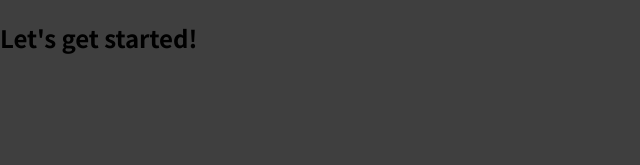
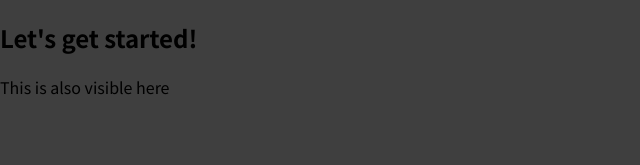
Before and after one commit to prajjwal2411/react-udemy-tutorial, a JavaScript app in the folder 01-starting-setup/: page / in a window 1280 px wide. Shown: the top 165 px of the page, without its empty margins (0-640 px from the left). Built offline with nearby package versions, Linux system fonts and the light colour scheme.

Commit message:
react-udemy-tutprial-day2

```diff
--- a/01-starting-setup/src/App.js
+++ b/01-starting-setup/src/App.js
@@ -2,6 +2,7 @@ function App() {
   return (
     <div>
       <h2>Let's get started!</h2>
+      <p>This is also visible here</p>
     </div>
   );
 }
```
Also changed, not shown: 1 other file (tests, documents, lock files or other folders).
